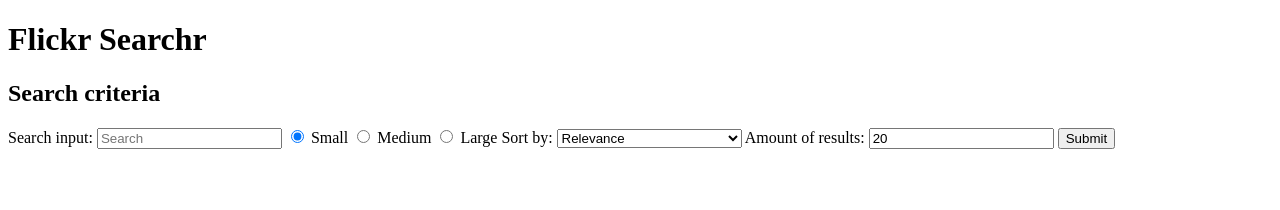
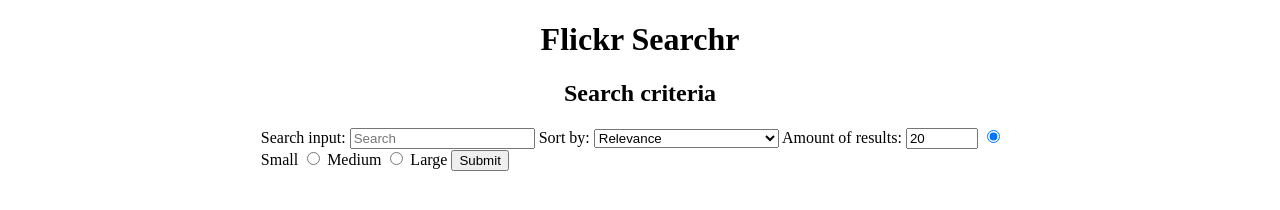
Before and after one commit to rkloch/java22-js-slutprojekt-robert-kloch, a plain HTML site: page index.html in a window 1280 px wide. Drawn offline with Linux system fonts and the light colour scheme.

Commit message:
Update files

```diff
--- a/css/style.css
+++ b/css/style.css
@@ -1,3 +1,14 @@
-/* .imgContainer{
-    display: flex;
-} */
+form{
+    width: 60%;
+    margin-left: 20%;
+    margin-right: 20%;
+}
+input[type=number]{
+    width: 4rem;
+}
+input{
+    margin: 1rem, 0, 1rem, 0;
+}
+h1, h2, h3{
+    text-align: center;
+}
--- a/index.html
+++ b/index.html
@@ -14,12 +14,6 @@
         <h2>Search criteria</h2>
         <label for="search">Search input: </label>
         <input type="search" placeholder="Search" id="search" name="q">
-        <input type="radio" id="small" name="imgSize" value="small" checked="true">
-        <label for="medium">Small</label>
-        <input type="radio" id="medium" name="imgSize" value="medium">
-        <label for="medium">Medium</label>
-        <input type="radio" id="large" name="imgSize" value="large">
-        <label for="large">Large</label>
         <label for="sort">Sort by: </label>
         <select name="sort" id="sort">
             <option value="relevance">Relevance</option>
@@ -29,7 +23,13 @@
             <option value="interestingness-asc">Interestingness ascending</option>
         </select>
         <label for="amount">Amount of results: </label>
-        <input type="number" id="amount" value="20">
+        <input type="number" id="amount" value="20" max="500" min="1">
+        <input type="radio" id="small" name="imgSize" value="small" checked="true">
+        <label for="medium">Small</label>
+        <input type="radio" id="medium" name="imgSize" value="medium">
+        <label for="medium">Medium</label>
+        <input type="radio" id="large" name="imgSize" value="large">
+        <label for="large">Large</label>
         <button type="submit">Submit</button>
     </form>
     <section id="photoSection">
--- a/js/script.js
+++ b/js/script.js
@@ -5,7 +5,9 @@
 function applyUserFormInput(event){
     event.preventDefault();
     URL = defaultURL;
+    //Empty photo container when user makes a search request
     document.getElementById("photoSection").innerHTML = "";
+    //constructing URL for FlickrAPI
     if(document.getElementById("search").value != ""){
         URL += "&text="+encodeURIComponent(document.getElementById('search').value);
         URL += "&sort=" + document.getElementById("sort").value;
@@ -28,7 +30,6 @@
 }
 
 function addImgToPhotoSection(flickrJson){
-    console.log(flickrJson);
     if(flickrJson.photos.photo.length === 0){
         document.getElementById("photoSection").innerHTML= "<h3>No results, please change search parameters</h3>";
     }else{
@@ -42,7 +43,7 @@
         document.getElementById("photoSection").appendChild(aElement);
     })}
 }
-
+//Function that adds correct suffix for size option in URL
 function userSizeChoiceToURL(){
     let sizeChoice = document.querySelector('input[type=radio]:checked').value;
     if (sizeChoice === "small") return "w";
```
